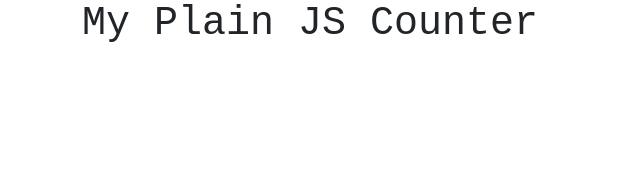
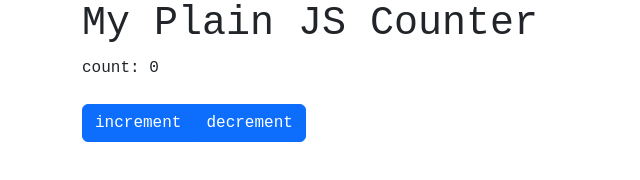
Before and after one commit to lazychino/code-next-plain-js-counter, a plain HTML site: page index.html in a window 1280 px wide. Shown: the whole page, without its empty margins (0-640 px from the left). Drawn offline with nearby package versions, Linux system fonts and the light colour scheme.

Commit message:
last state we ended the class on 4/28

```diff
--- a/counter.js
+++ b/counter.js
@@ -1 +1,8 @@
 // TODO: Add counter code here.
+
+const countSpan = document.getElementById('count');
+const incrementButton = document.querySelector('#increment');
+const decrementButton = document.querySelector('#decrement');
+console.log(countSpan);
+console.log(incrementButton);
+console.log(decrementButton);
--- a/index.html
+++ b/index.html
@@ -13,9 +13,20 @@
     <link rel="stylesheet" href="styles.css" />
   </head>
   <body>
-    <div class="container">
+    <div class="container" id="container">
       <h1>My Plain JS Counter</h1>
-      <!-- YOUR COUNTER HTML HERE -->
+
+      <div>
+        count:
+        <span id="count">0</span>
+      </div>
+
+      <br />
+
+      <div class="btn-group">
+        <button id="increment" class="btn btn-primary">increment</button>
+        <button id="decrement" class="btn btn-primary">decrement</button>
+      </div>
     </div>
 
     <script
--- a/styles.css
+++ b/styles.css
@@ -1,3 +1,7 @@
 body {
   font-family: monospace;
 }
+
+.container {
+  /* background-color: aqua; */
+}
```
Also changed, not shown: solution.html (+4 -1 lines).
